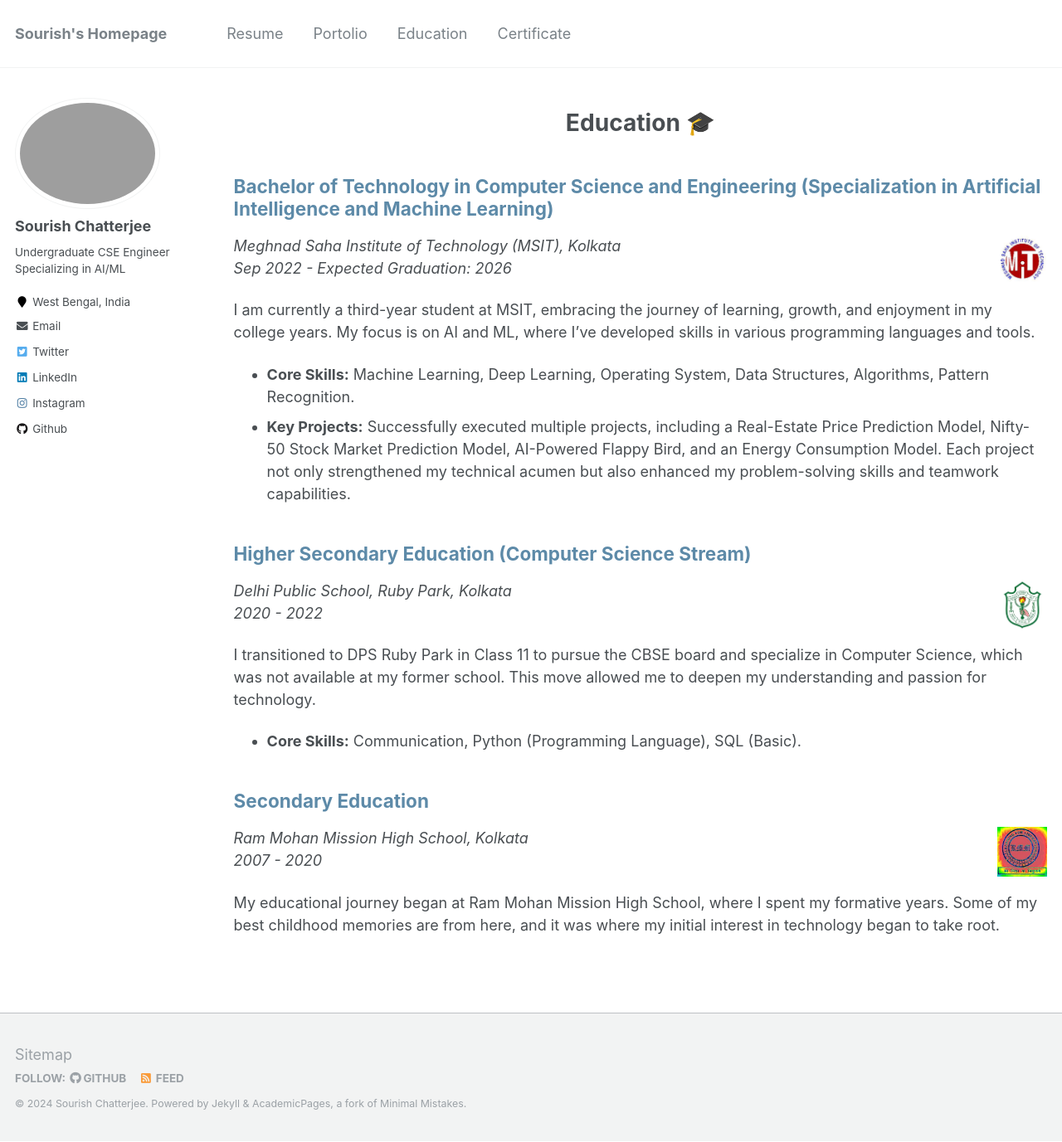
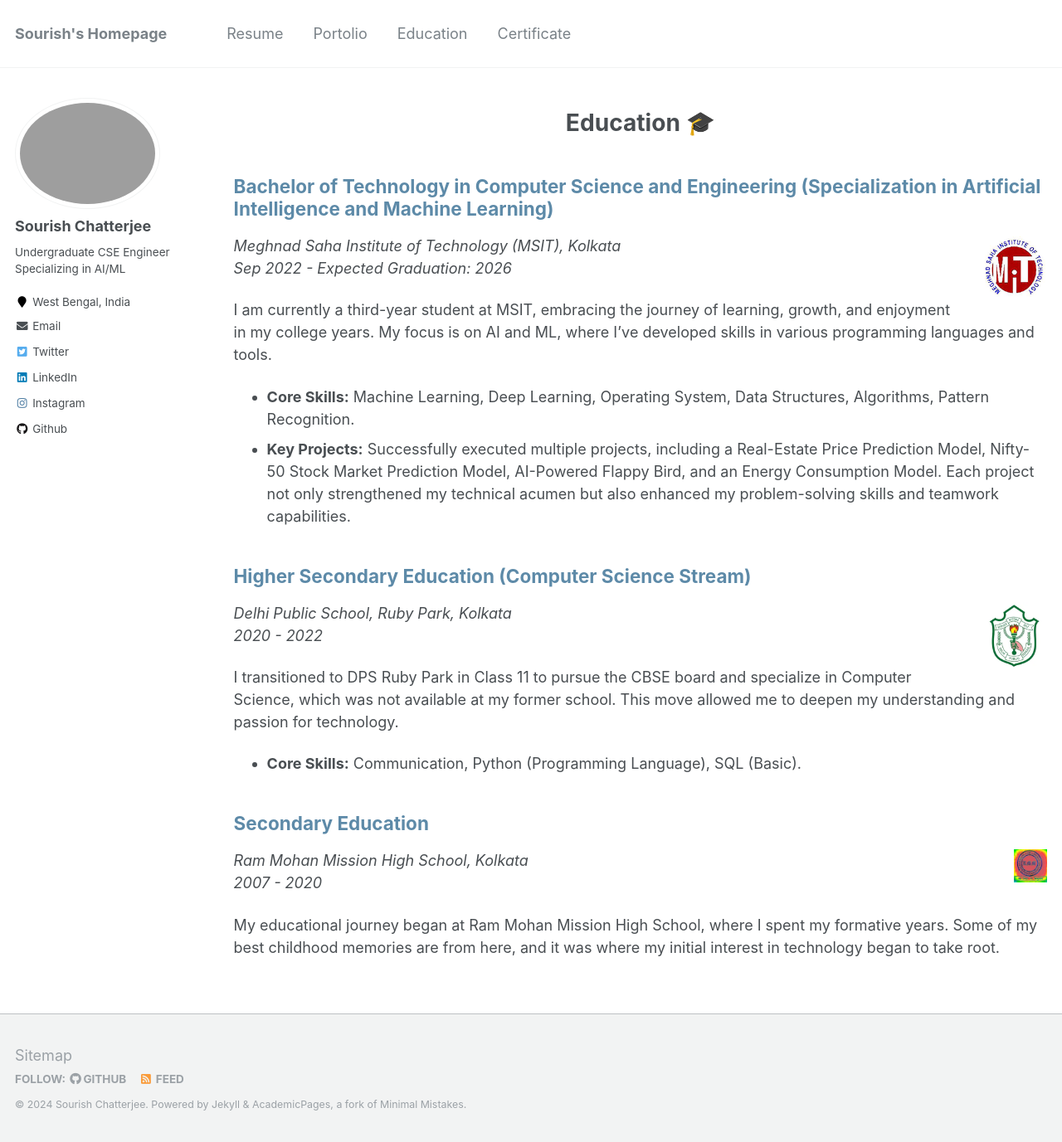
Before and after one commit to Nexalyze/Nexalyze.github.io, a Jekyll site: the page built from _pages/education.md, in a window 1280 px wide and 1377 px high. Shown: the whole window at 83% size. Built offline with Jekyll 4.4.1, drawn with Linux system fonts in a browser that asks for light colours.

Commit message:
File Changes

```diff
--- a/_pages/education.md
+++ b/_pages/education.md
@@ -7,7 +7,7 @@ author_profile: true
 <h1 align=center>Education 🎓</h1>
 <h2 style='color:#5D8AA8;'>Bachelor of Technology in Computer Science and Engineering (Specialization in Artificial Intelligence and Machine Learning)</h2>
 
-![MSIT](/images/msit.png){: .align-right width="60px"}
+![MSIT](/images/msit.png){: .align-right width="80px"}
 *Meghnad Saha Institute of Technology (MSIT), Kolkata*
 *Sep 2022 - Expected Graduation: 2026*
 
@@ -18,7 +18,7 @@ I am currently a third-year student at MSIT, embracing the journey of learning,
 
 <h2 style='color:#5D8AA8;'>Higher Secondary Education (Computer Science Stream)</h2>
 
-![DPSRPK](/images/dpsrpk.webp){: .align-right width="60px"}
+![DPSRPK](/images/dpsrpk.webp){: .align-right width="80px"}
 *Delhi Public School, Ruby Park, Kolkata*
 *2020 - 2022*
 
@@ -28,7 +28,7 @@ I transitioned to DPS Ruby Park in Class 11 to pursue the CBSE board and special
 
 <h2 style='color:#5D8AA8;'>Secondary Education</h2>
 
-![RMMHS](/images/rmmhs.jpg){: .align-right width="60px"}
+![RMMHS](/images/rmmhs.jpg){: .align-right width="40px"}
 *Ram Mohan Mission High School, Kolkata*
 *2007 - 2020*
 
```
Also changed, not shown: _pages/certificates.md (+1 -1 lines).
